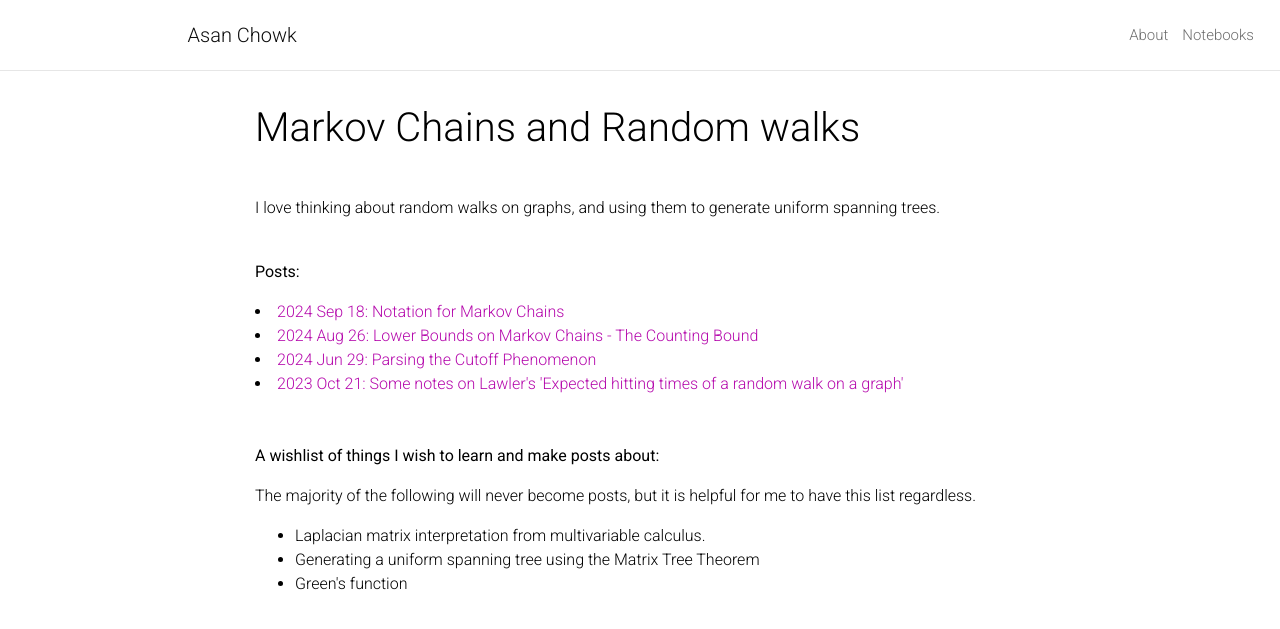
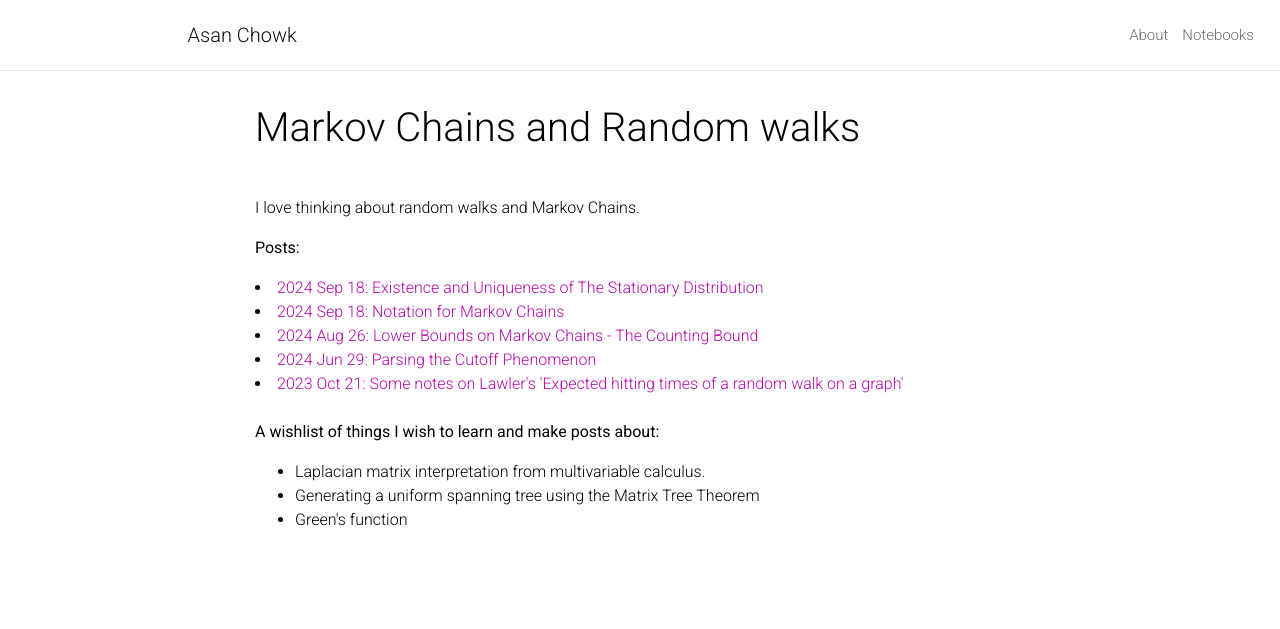
Before and after one commit to bsuwal/bsuwal.github.io, a Jekyll site: the page built from notebooks/randomwalks.md, in a window 1280 px wide. Shown: the top 629 px of the page. Built offline with Jekyll 4.4.1, drawn with Linux system fonts in a browser that asks for light colours; a style sheet for code colours, icons or effects is not loaded.

Commit message:
post on stationary dist, minor cosmetic changes

```diff
--- a/notebooks/randomwalks.md
+++ b/notebooks/randomwalks.md
@@ -4,9 +4,8 @@ title: Markov Chains and Random walks
 description:
 permalink: /notebooks/randomwalks.html
 ---
-I love thinking about random walks on graphs, and using them to generate uniform spanning trees.
+I love thinking about random walks and Markov Chains.
 
-<br>
 <b>Posts:<b>
 {% for post in site.tags.randomwalks %}
 <li>
@@ -15,11 +14,7 @@ I love thinking about random walks on graphs, and using them to generate uniform
 {% endfor %}
 
 <br>
-<br>
 <b>A wishlist of things I wish to learn and make posts about:</b>
-
-The majority of the following will never become posts, but it is helpful for me
-to have this list regardless.
 <ul>
 <li>Laplacian matrix interpretation from multivariable calculus.</li>
 <li>Generating a uniform spanning tree using the Matrix Tree Theorem</li>
```
Also changed, not shown: _posts/2023-10-21-expected-hitting-times-lawler.md (+2 -2 lines), _posts/2024-09-18-stationary.md (added, +11 -0 lines), notebooks/neuralnets.md (+1 -7 lines), 2 other files.
